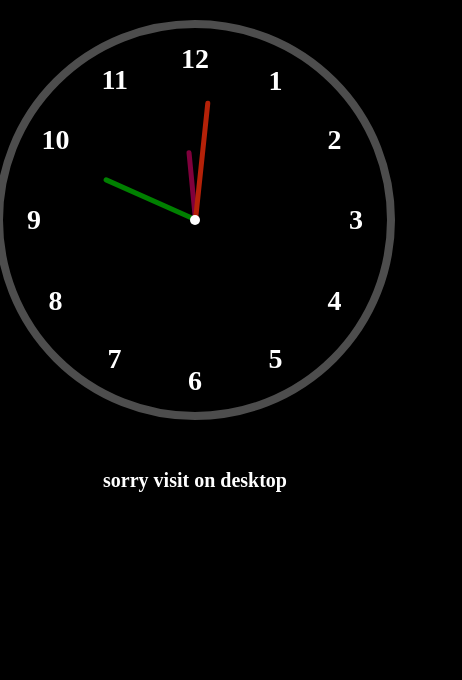
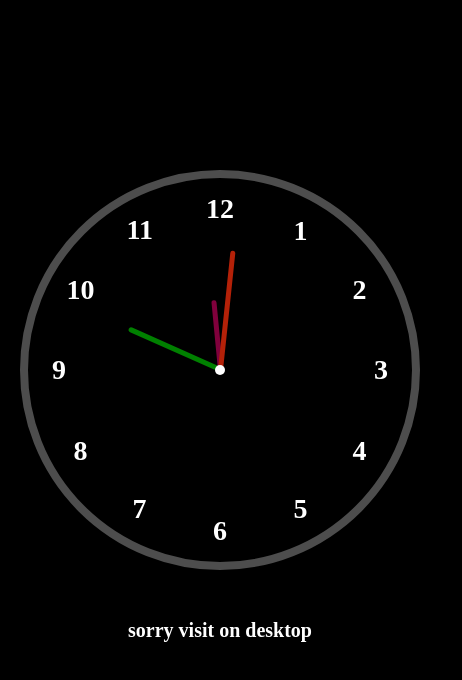
Before and after one commit to Taizul1579/protfolio, a plain HTML site: page index.html in a window 390 px wide. Shown: the whole page, 462 px wide, since content can reach past the window. Drawn offline with Linux system fonts and the light colour scheme.

Commit message:
mobile.css

```diff
--- a/mobile.css
+++ b/mobile.css
@@ -6,9 +6,7 @@
 body{
     background-color:black;
     display: flex;
-    justify-items: center;
-    justify-content: center;
-    align-content: center;
+
 
 
 
@@ -31,6 +29,8 @@ body{
         position: relative;
         padding:20px;
         margin: 0 auto;
+
+        top: 150px;
 
 
 
```
